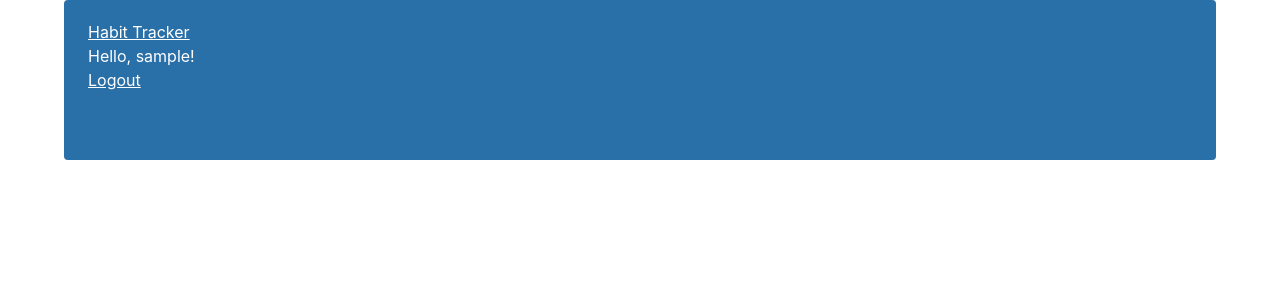
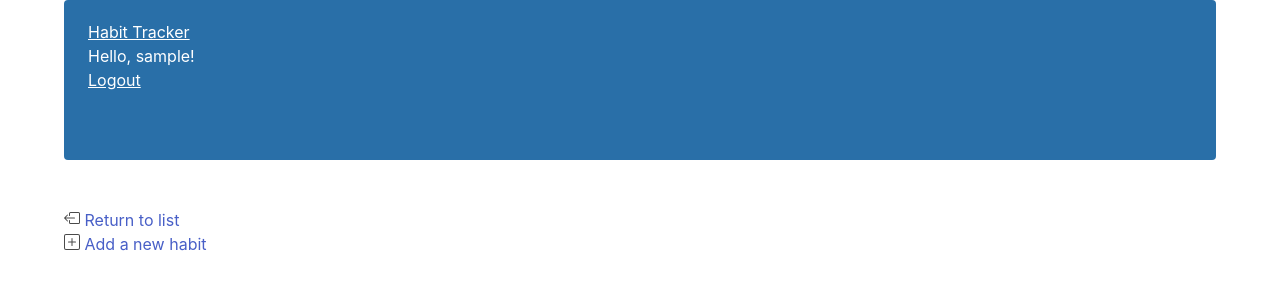
Before and after one commit to Momentum-Team-8/django-habit-tracker-itsdeebarnett, a Django app: page /habits/ in a window 1280 px wide. Shown: the top 300 px of the page. Run offline with Django 3.2, Linux system fonts and the light colour scheme; the visitor is signed in with stand-in values (Sample User, id 1); data that the repository does not hold is empty; parts of the project's set-up code (start-up, migrations or seed data) failed here and were passed over.

Commit message:
urls are working correctly and pages are rendering

```diff
--- a/core/forms.py
+++ b/core/forms.py
@@ -8,6 +8,7 @@ class HabitForm(forms.ModelForm):
         fields = [
             'title',
             'goal',
+            'goaltype',
             'created_date',
         ]
 
--- a/core/models.py
+++ b/core/models.py
@@ -16,6 +16,7 @@ class Habit(models.Model):
         user = models.ForeignKey(to=User,on_delete=models.CASCADE)
         title = models.CharField(max_length=200)
         goal = models.PositiveIntegerField()
+        goaltype = models.CharField(max_length=100, null=True)
         created_date = models.DateTimeField(default=timezone.now)
 
         def __str__(self):
--- a/core/views.py
+++ b/core/views.py
@@ -17,8 +17,8 @@ def profile_page(request):
 
 @login_required
 def habit_list(request):
-    habit = Habit.objects.all()
-    return render(request, "habit_tracker/habit_list.html", {"habit": habit})
+    habits = Habit.objects.all()
+    return render(request, "habit_tracker/habit_list.html", {"habits": habits})
 
 
 def trackerlist(request, pk):
@@ -26,18 +26,21 @@ def trackerlist(request, pk):
     tracker = habit.tracker.filter()
     return render(request, "habit_tracker/trackerlist.html", {"habit":habit, "tracker":tracker, "pk": pk})
 
+@login_required
 def add_habit(request):
     if request.method == 'POST':
         form = HabitForm(request.POST)
         if form.is_valid():
             habit = form.save(commit=False)
+            habit.user = request.user
             habit.created_date = timezone.now()
             habit.save()
-            return redirect('habit_list', pk=habit.pk)
+            return redirect(to='habit_list')
     else:
         form = HabitForm()
     return render(request, 'habit_tracker/add_habit.html', {'form': form})
 
+@login_required
 def edit_habit(request, pk):
     habit = get_object_or_404(Habit, pk=pk)
     if request.method == 'POST':
@@ -46,13 +49,15 @@ def edit_habit(request, pk):
             habit = form.save(commit=False)
             habit.created_date = timezone.now()
             habit.save()
-            return redirect('habit_list', pk=pk)
+            return redirect('habit_list')
     else:
         form = HabitForm()
-    return render(request, 'habit_tracker/edit_habit.html', {'form': form, 'habit': habit})
+    return render(request, 'habit_tracker/add_habit.html', {'form': form})
 
 
 def delete_habit(request, pk):
     habit = get_object_or_404(Habit, pk=pk)
-    habit.delete()
-    return redirect('habit_list', pk=pk)
+    if request.method == 'POST':
+        habit.delete()
+        return redirect('habit_list')
+    return render(request, 'habit_tracker/delete_habit.html', {'habit': habit})
--- a/templates/habit_tracker/edit_habit.html
+++ b/templates/habit_tracker/edit_habit.html
@@ -6,7 +6,7 @@
 
 
 <div>
-    <form action="{% url 'edit_habit' pk=pk %}" method="POST">
+    <form action="{% url 'edit_habit' pk=habit.pk %}" method="POST">
         {% csrf_token %} {{ form.as_p }}
         <div>
         <button type='submit'>Edit Habit</button>
--- a/templates/habit_tracker/habit_list.html
+++ b/templates/habit_tracker/habit_list.html
@@ -1,36 +1,30 @@
 {% extends 'base.html' %}
-{% load static %}
+
 {% block content %}
 
 <header>
   <div class="left">
-    {% for habit in habits %}
-    <h1>You are currently in: {{habit.title}}</h1>
+
     <h1><svg xmlns="http://www.w3.org/2000/svg" width="16" height="16" fill="currentColor" class="bi bi-box-arrow-left" viewBox="0 0 16 16">
     <path fill-rule="evenodd" d="M6 12.5a.5.5 0 0 0 .5.5h8a.5.5 0 0 0 .5-.5v-9a.5.5 0 0 0-.5-.5h-8a.5.5 0 0 0-.5.5v2a.5.5 0 0 1-1 0v-2A1.5 1.5 0 0 1 6.5 2h8A1.5 1.5 0 0 1 16 3.5v9a1.5 1.5 0 0 1-1.5 1.5h-8A1.5 1.5 0 0 1 5 12.5v-2a.5.5 0 0 1 1 0v2z"/>
     <path fill-rule="evenodd" d="M.146 8.354a.5.5 0 0 1 0-.708l3-3a.5.5 0 1 1 .708.708L1.707 7.5H10.5a.5.5 0 0 1 0 1H1.707l2.147 2.146a.5.5 0 0 1-.708.708l-3-3z"/>
-    </svg><a href="{% url 'habit_list' %}"> Return</a></h1>
+    </svg><a href="{% url 'profile_page' %}"> Return to list</a></h1>
     <h1><svg xmlns="http://www.w3.org/2000/svg" width="16" height="16" fill="currentColor" class="bi bi-plus-square" viewBox="0 0 16 16">
     <path d="M14 1a1 1 0 0 1 1 1v12a1 1 0 0 1-1 1H2a1 1 0 0 1-1-1V2a1 1 0 0 1 1-1h12zM2 0a2 2 0 0 0-2 2v12a2 2 0 0 0 2 2h12a2 2 0 0 0 2-2V2a2 2 0 0 0-2-2H2z"/>
     <path d="M8 4a.5.5 0 0 1 .5.5v3h3a.5.5 0 0 1 0 1h-3v3a.5.5 0 0 1-1 0v-3h-3a.5.5 0 0 1 0-1h3v-3A.5.5 0 0 1 8 4z"/>
-    </svg><a href="{% url 'add_habit' pk=pk %}"> Add a new habit</a></h1>
+    </svg><a href="{% url 'add_habit' %}"> Add a new habit</a></h1>
   </div>
 <br>
 </header>
-<br>
-<br>
-  <footer class="card-footer is-flex">
-    <a href="#" class="card-footer-item"><svg xmlns="http://www.w3.org/2000/svg" width="16" height="16" fill="currentColor" class="bi bi-pencil-square" viewBox="0 0 16 16">
-      <path d="M15.502 1.94a.5.5 0 0 1 0 .706L14.459 3.69l-2-2L13.502.646a.5.5 0 0 1 .707 0l1.293 1.293zm-1.75 2.456-2-2L4.939 9.21a.5.5 0 0 0-.121.196l-.805 2.414a.25.25 0 0 0 .316.316l2.414-.805a.5.5 0 0 0 .196-.12l6.813-6.814z"/>
-      <path fill-rule="evenodd" d="M1 13.5A1.5 1.5 0 0 0 2.5 15h11a1.5 1.5 0 0 0 1.5-1.5v-6a.5.5 0 0 0-1 0v6a.5.5 0 0 1-.5.5h-11a.5.5 0 0 1-.5-.5v-11a.5.5 0 0 1 .5-.5H9a.5.5 0 0 0 0-1H2.5A1.5 1.5 0 0 0 1 2.5v11z"/>
-    </svg>
-    Edit</a>
-    <a href="{% url 'delete_habit' pk=habit.pk %}" class="card-footer-item"><svg xmlns="http://www.w3.org/2000/svg" width="16" height="16" fill="currentColor" class="bi bi-trash" viewBox="0 0 16 16">
-      <path d="M5.5 5.5A.5.5 0 0 1 6 6v6a.5.5 0 0 1-1 0V6a.5.5 0 0 1 .5-.5zm2.5 0a.5.5 0 0 1 .5.5v6a.5.5 0 0 1-1 0V6a.5.5 0 0 1 .5-.5zm3 .5a.5.5 0 0 0-1 0v6a.5.5 0 0 0 1 0V6z"/>
-      <path fill-rule="evenodd" d="M14.5 3a1 1 0 0 1-1 1H13v9a2 2 0 0 1-2 2H5a2 2 0 0 1-2-2V4h-.5a1 1 0 0 1-1-1V2a1 1 0 0 1 1-1H6a1 1 0 0 1 1-1h2a1 1 0 0 1 1 1h3.5a1 1 0 0 1 1 1v1zM4.118 4 4 4.059V13a1 1 0 0 0 1 1h6a1 1 0 0 0 1-1V4.059L11.882 4H4.118zM2.5 3V2h11v1h-11z"/>
-    </svg>
-    Delete</a>
-      </footer>
-    </div>
-    {% endfor %}
-    {% endblock content %}
+<br><br><br>
+{% for habit in habits %}
+<div class="box">
+  <p>Title:{{habit.title}}</p>
+  <p>Goals for the day:{{habit.goal}} {{habit.goaltype}}</p>
+  <p>{{habit.created_date}}</p>
+  <p> <a href="{% url 'edit_habit' pk=habit.pk %}">Edit Habit</a><br>
+    <a class="red" href="{% url 'delete_habit' pk=habit.pk %}">Delete Habit</a></p>
+</div>
+
+{% endfor %}
+{% endblock %}
```
Also changed, not shown: templates/habit_tracker/delete_habit.html (+8 -4 lines), templates/habit_tracker/profile_page.html (+1 -6 lines), core/migrations/0003_habit_goaltype.py (added).
